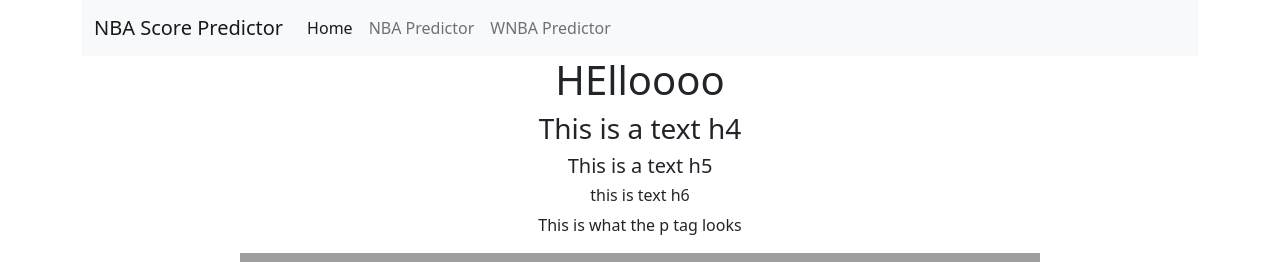
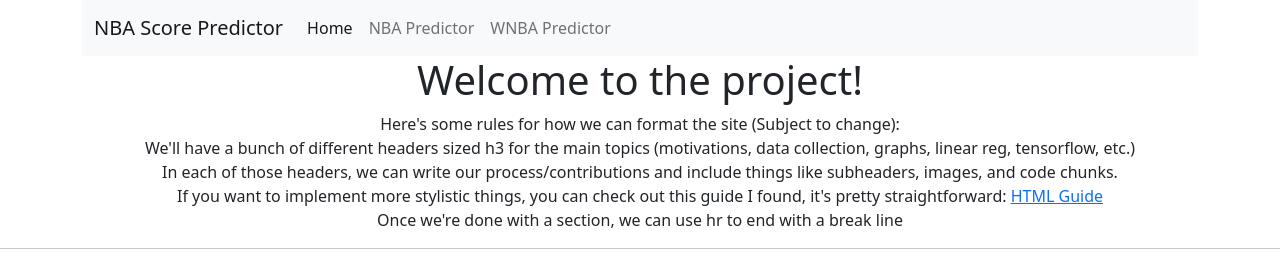
Before and after one commit to mikeycurtis/BasketballScorePredictor.github.io, a plain HTML site: page index.html in a window 1280 px wide. Shown: the top 262 px of the page. Drawn offline with nearby package versions, Linux system fonts and the light colour scheme; grey boxes are pictures that could not be loaded.

Commit message:
Testing format

```diff
--- a/index.html
+++ b/index.html
@@ -29,7 +29,13 @@
 </nav>
 </div>
     <center>
-    <h1>HElloooo<h1>
+    <h1>Welcome to the project!</h1>
+      <p> Here's some rules for how we can format the site (Subject to change): <br>
+          We'll have a bunch of different headers sized h3 for the main topics (motivations, data collection, graphs, linear reg, tensorflow, etc.) <br>
+          In each of those headers, we can write our process/contributions and include things like subheaders, images, and code chunks. <br>
+          If you want to implement more stylistic things, you can check out this guide I found, it's pretty straightforward: <a href="https://www.w3schools.com/html/default.asp">HTML Guide</a> <br>
+          Once we're done with a section, we can use hr to end with a break line <hr>
+      </p>
       <h3>This is a text h4</h3>
       <h5>This is a text h5</h5>
       <h6>this is text h6</h6>
```
